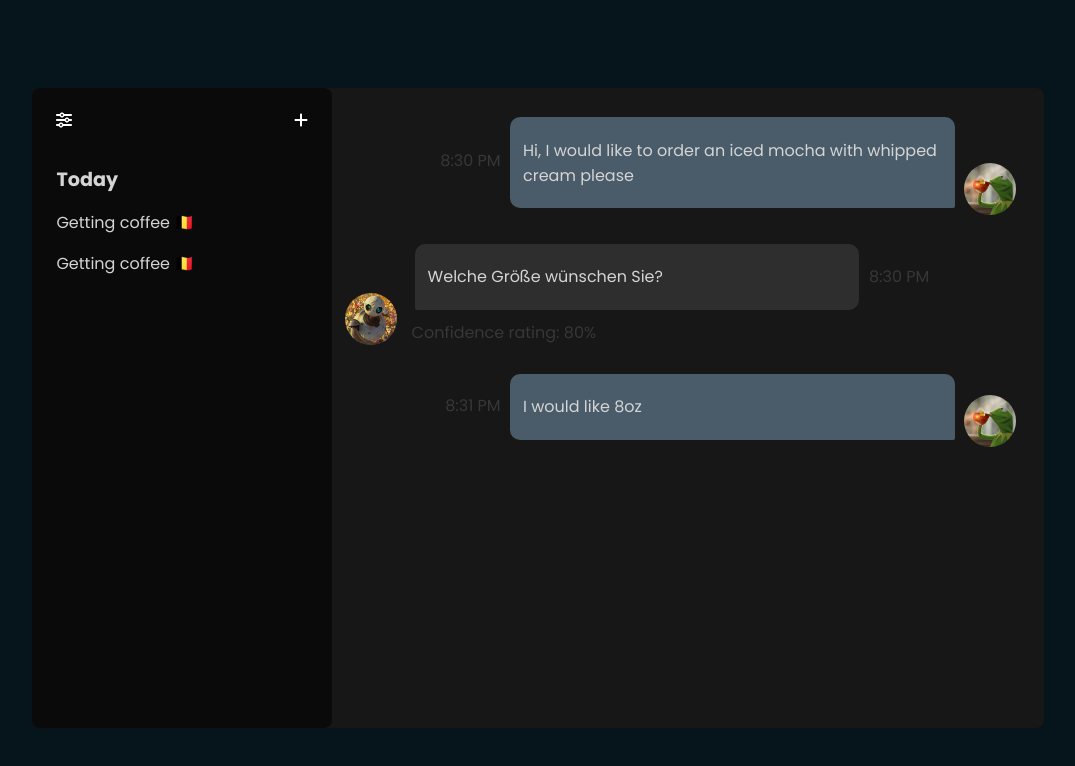
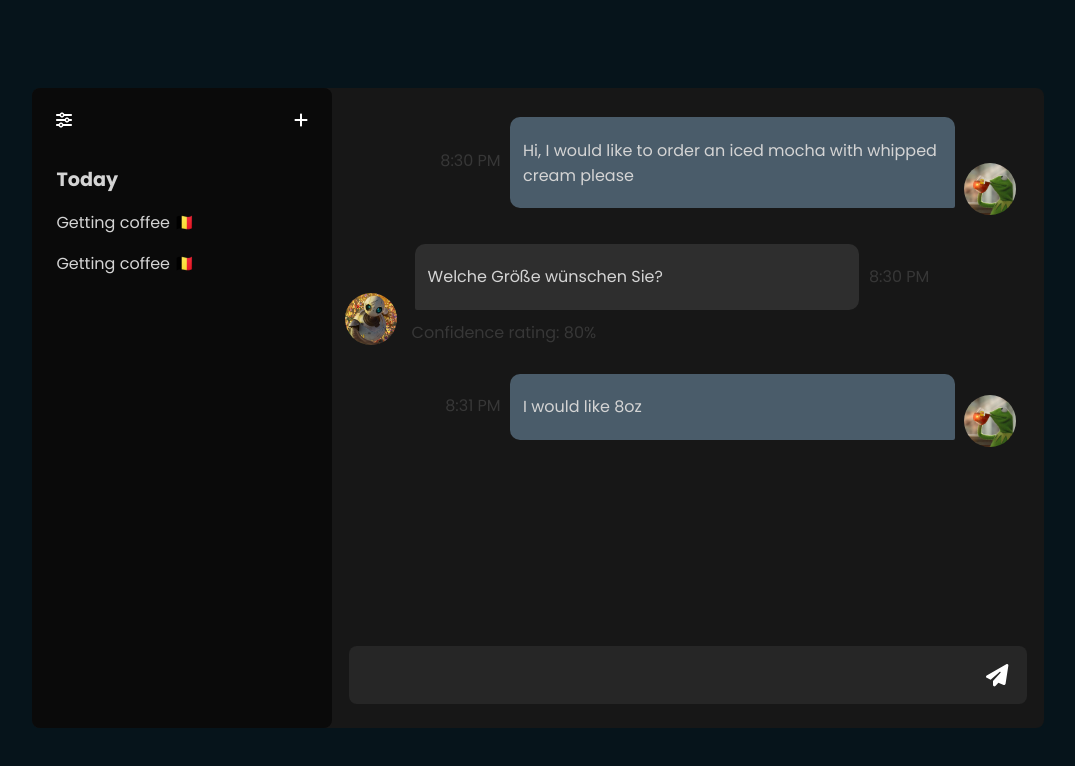
Before and after one commit to Allison-Ho/yapinLang, a React (Create React App) app in the folder client/: page / in a window 1280 px wide. Shown: the top 766 px of the page, without its empty margins (102-1177 px from the left). Built offline with nearby package versions, Linux system fonts and the light colour scheme.

Commit message:
add textarea for chat input

```diff
--- a/client/package.json
+++ b/client/package.json
@@ -6,7 +6,8 @@
     "cra-template": "1.2.0",
     "react": "^19.0.0",
     "react-dom": "^19.0.0",
-    "react-scripts": "5.0.1"
+    "react-scripts": "5.0.1",
+    "react-textarea-autosize": "^8.5.6"
   },
   "scripts": {
     "start": "react-scripts start",
--- a/client/src/Components/Chatbox/Chatbox.css
+++ b/client/src/Components/Chatbox/Chatbox.css
@@ -1,3 +1,9 @@
+#chat-box {
+  display: flex;
+  flex-direction: column;
+  justify-content: space-between;
+}
+
 .user {
   display: flex;
   align-items: flex-end;
@@ -49,3 +55,33 @@
   margin: 0;
   margin-left: 0.4em;
 }
+
+.input-msg {
+  background-color: var(--input-gray);
+  border-radius: 8px;
+  width: 90%;
+  display: flex;
+  margin: 1.5em auto;
+  min-height: 3em;
+  justify-content: space-between;
+  align-items: center;
+  padding: 0.3em 1.2em;
+}
+
+.input-msg svg {
+  height: 1.4em;
+}
+
+.input-field {
+  font-family: "Poppins", serif;
+  background-color: var(--input-gray);
+  margin: 0.8em 0.3em;
+  width: 90%;
+  color: var(--text-white);
+  resize: none;
+  border: none;
+}
+
+.input-field:focus {
+  outline: none;
+}
--- a/client/src/Components/Chatbox/Chatbox.jsx
+++ b/client/src/Components/Chatbox/Chatbox.jsx
@@ -1,11 +1,15 @@
 import React from "react";
 import './Chatbox.css';
+import TextareaAutosize from 'react-textarea-autosize';
 import defaultUserImg from "../../imgs/default-user.jpg";
 import defaultBotImg from "../../imgs/default-bot.webp";
+import { FontAwesomeIcon } from '@fortawesome/react-fontawesome';
+import { faPaperPlane } from "@fortawesome/free-solid-svg-icons";
 
 function Chatbox() {
   return(
     <div id="chat-box">
+      <section className="conversation">
         <div className="user">
           <div className="chat-bubble user-side">
             <p className="time">8:30 PM</p>
@@ -39,6 +43,12 @@ function Chatbox() {
           </div>
           <img src={defaultUserImg} alt="kermit drinking tea"></img>
         </div>
+      </section>
+
+      <section className="input-msg">
+        <TextareaAutosize minRows={1} className="input-field"/>
+        <FontAwesomeIcon icon={faPaperPlane} style={{color: "#ffffff",}} />
+      </section>
     </div>
   )
 }
```
Also changed, not shown: 1 other file (tests, documents, lock files or other folders). Lines whose indentation alone changed are shown as unchanged.
